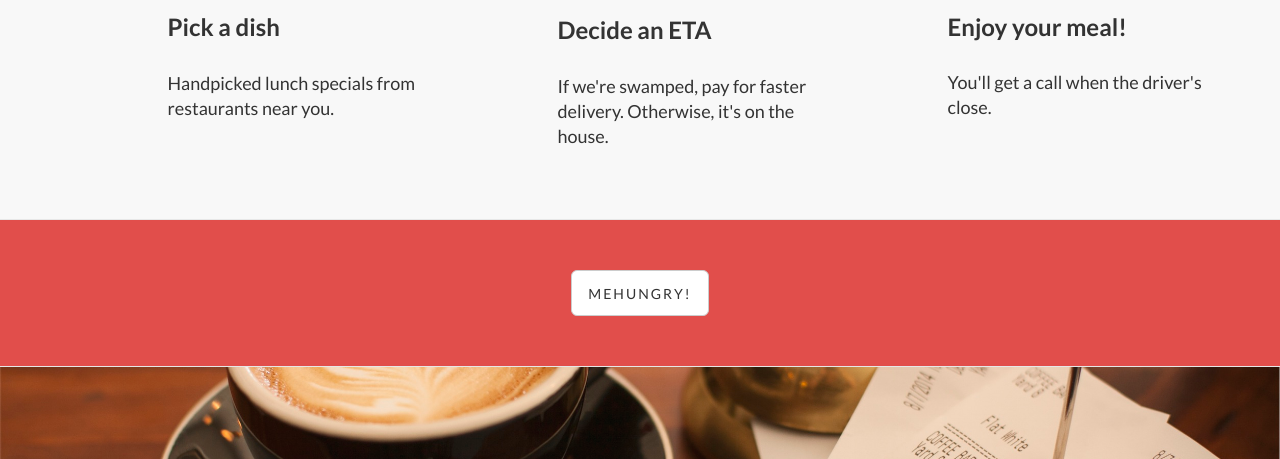
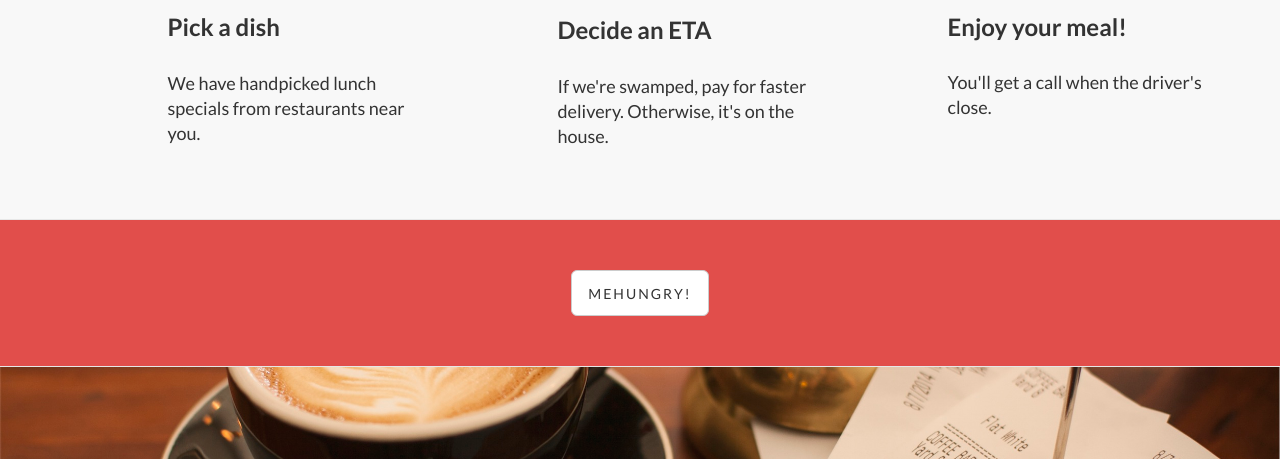
Before and after one commit to meHungry/meHungry.github.io, a plain HTML site: page index.html in a window 1280 px wide. Shown: the part 1061-1520 px from the top of the page. Drawn offline with Linux system fonts and the light colour scheme.

Commit message:
updated site text

```diff
--- a/index.html
+++ b/index.html
@@ -141,7 +141,7 @@
                     <hr class="section-heading-spacer">
                     <div class="clearfix"></div>
                     <h3 class="section-heading">Pick a dish</h3>
-                    <p class="lead">Handpicked lunch specials from restaurants near you.</p>
+                    <p class="lead">We have handpicked lunch specials from restaurants near you.</p>
                 </div>
                 <div class="col-lg-3 col-md-offset-1 col-sm-4">
                     <img class="img-responsive" src="img/step-two.png" alt="">
```
